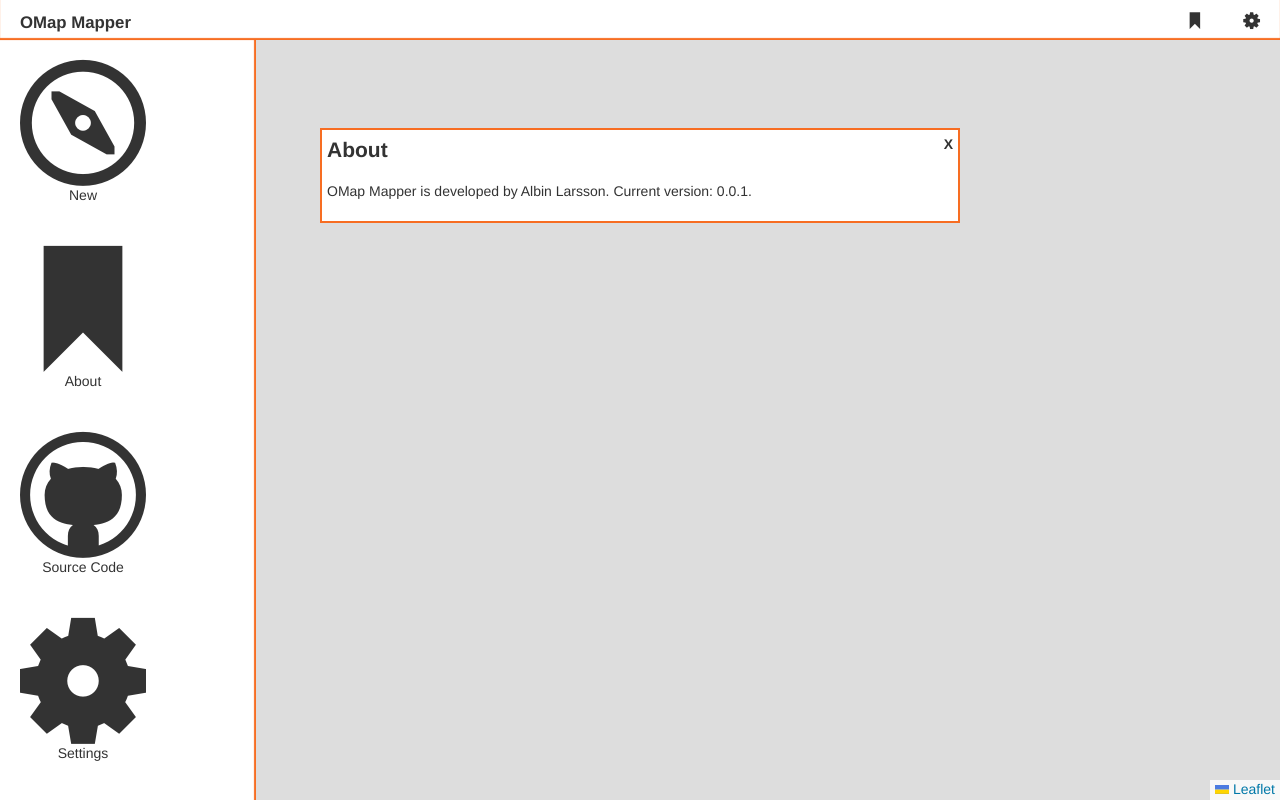
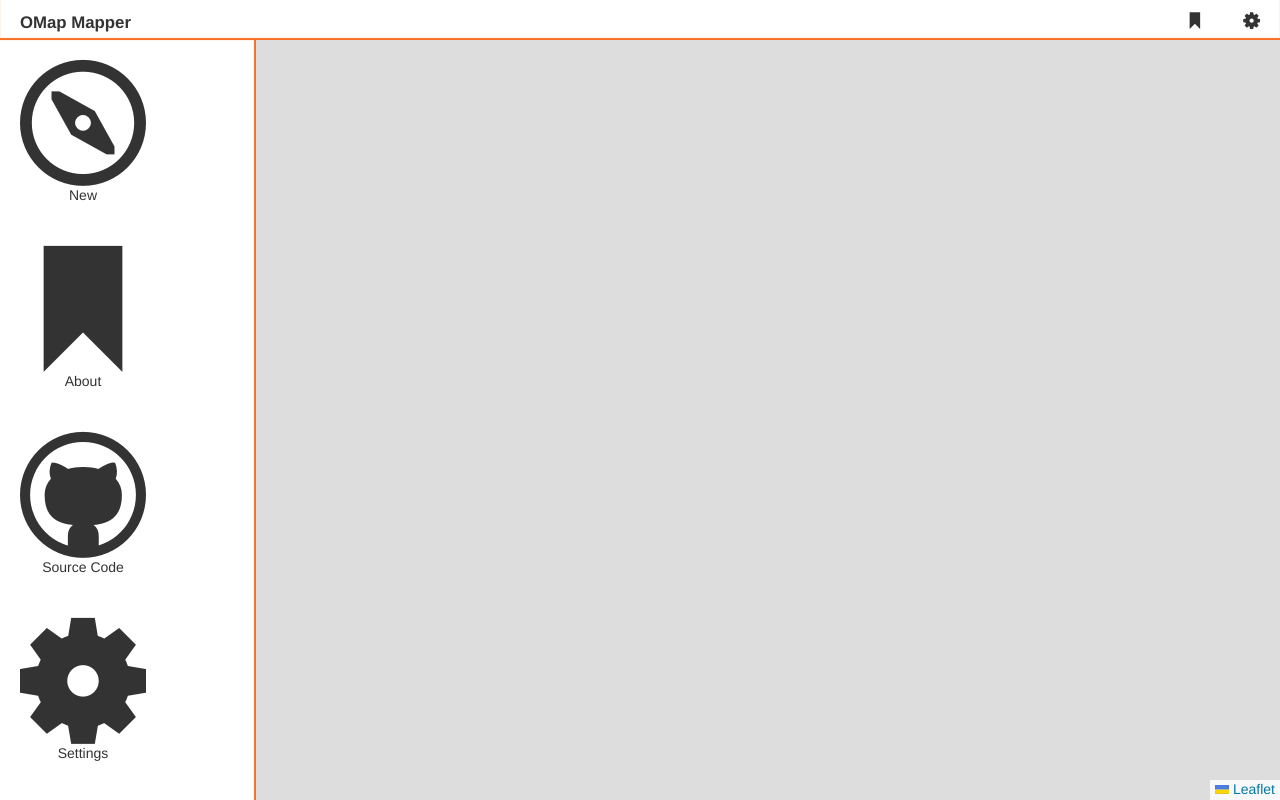
Before and after one commit to Abbe98/OMap-Mapper, a PHP site: page / in a window 1280 px wide. Run offline with PHP 8.4, Linux system fonts and the light colour scheme; some libraries are stand-ins or nearby versions.

Commit message:
About toggle active...

```diff
--- a/css/styles.css
+++ b/css/styles.css
@@ -18,7 +18,6 @@ aside, nav {
 }
 
 section {
-	display: block;
 	position: fixed;
 	margin-right: 25%;
 	margin-left: 25%;
@@ -44,6 +43,10 @@ section .close:hover {
 
 section h1 {
 	margin-top: 0;
+}
+
+#about {
+	display: none;
 }
 
 * {
--- a/index.php
+++ b/index.php
@@ -48,13 +48,13 @@ if (empty($_POST) === false) {
 			<ul>
 				<li>OMap Mapper</li>
 				<li><span class="icon-cog"></span></li><!-- trigger settings -->
-				<li><span class="icon-bookmark"></span></li><!-- trigger about -->
+				<li><span class="icon-bookmark" onclick="openClose('about');"></span></li><!-- trigger about -->
 			</ul>
 		</nav>
 		<aside>
 			<div id="aside_main">
 				<div role="button" onclick="toggle('aside_main', 'aside_new')"><span class="icon-compass"></span><span>New</span></div>
-				<div role="button"><span class="icon-bookmark"></span><span>About</span></div><!-- force about -->
+				<div role="button"><span class="icon-bookmark" onclick="openClose('about');"></span><span>About</span></div><!-- force about -->
 				<div role="button" onclick="location.href='https://github.com'"><span class="icon-github"></span><span>Source Code</span></div><!-- fix link when public -->
 				<div role="button"><span class="icon-cog"></span><span>Settings</span></div><!-- force settings -->
 				<div role="button" onclick="location.href='https://github.com'"><span class="icon-bug"></span><span>Report Bugs</span></div><!-- fix link when public -->
@@ -70,7 +70,7 @@ if (empty($_POST) === false) {
 			</div>
 		</aside>
 		<section id="about">
-			<span class="close">X</span>
+			<span class="close" onclick="openClose('about');">X</span>
 			<h1>About</h1>
 			<p>OMap Mapper is developed by Albin Larsson. Current version: <?php echo $GLOBALS['config']['v']; ?>.</p>
 		</section>
--- a/js/functions.js
+++ b/js/functions.js
@@ -1,3 +1,12 @@
+function openClose(element1) {
+  var e = document.getElementById(element1);
+  if(e.offsetWidth > 0 || e.offsetHeight > 0) {
+    e.style.display = 'none';
+  } else {
+    e.style.display = 'block';
+  }
+}
+
 function toggle(element1, element2) {
   var e = document.getElementById(element1);
   var se = document.getElementById(element2);
```
